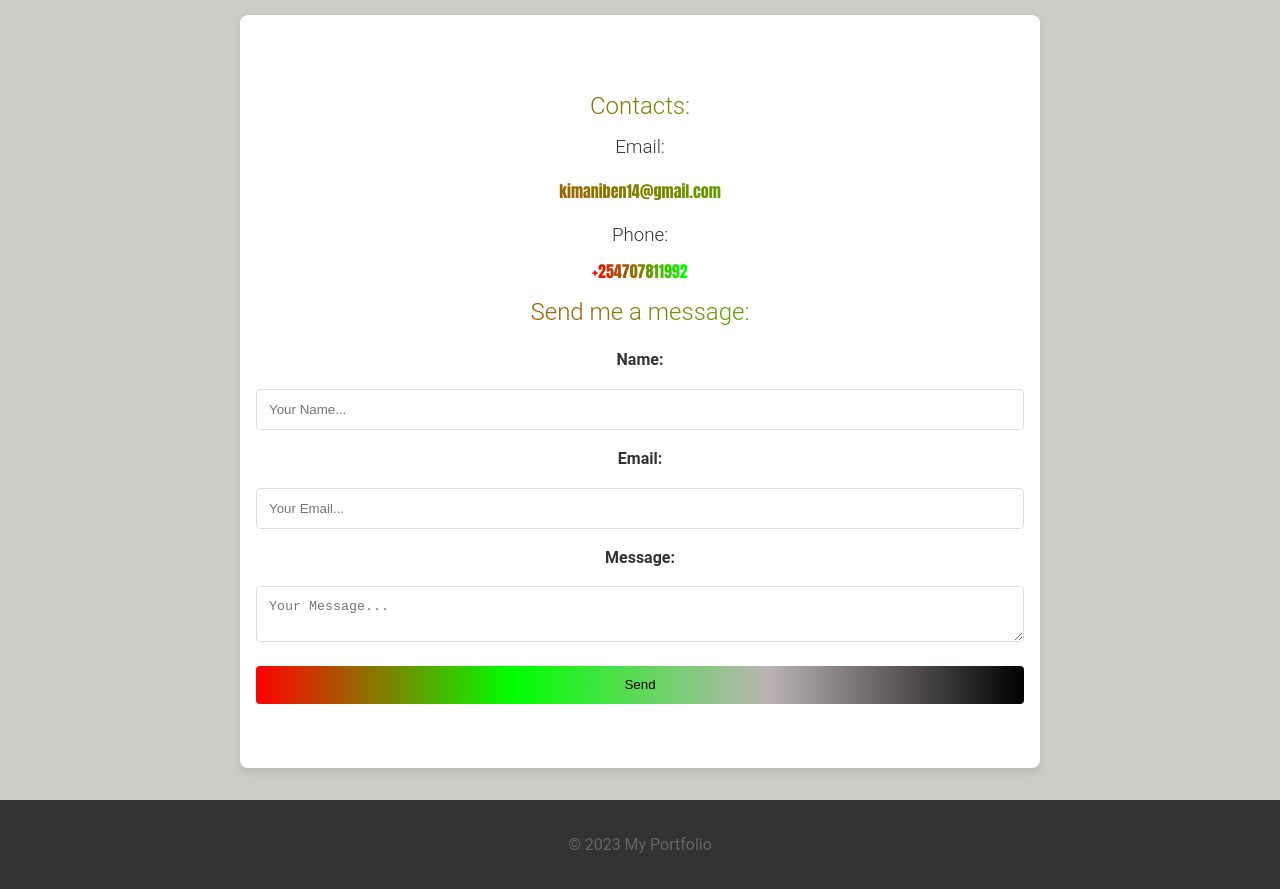
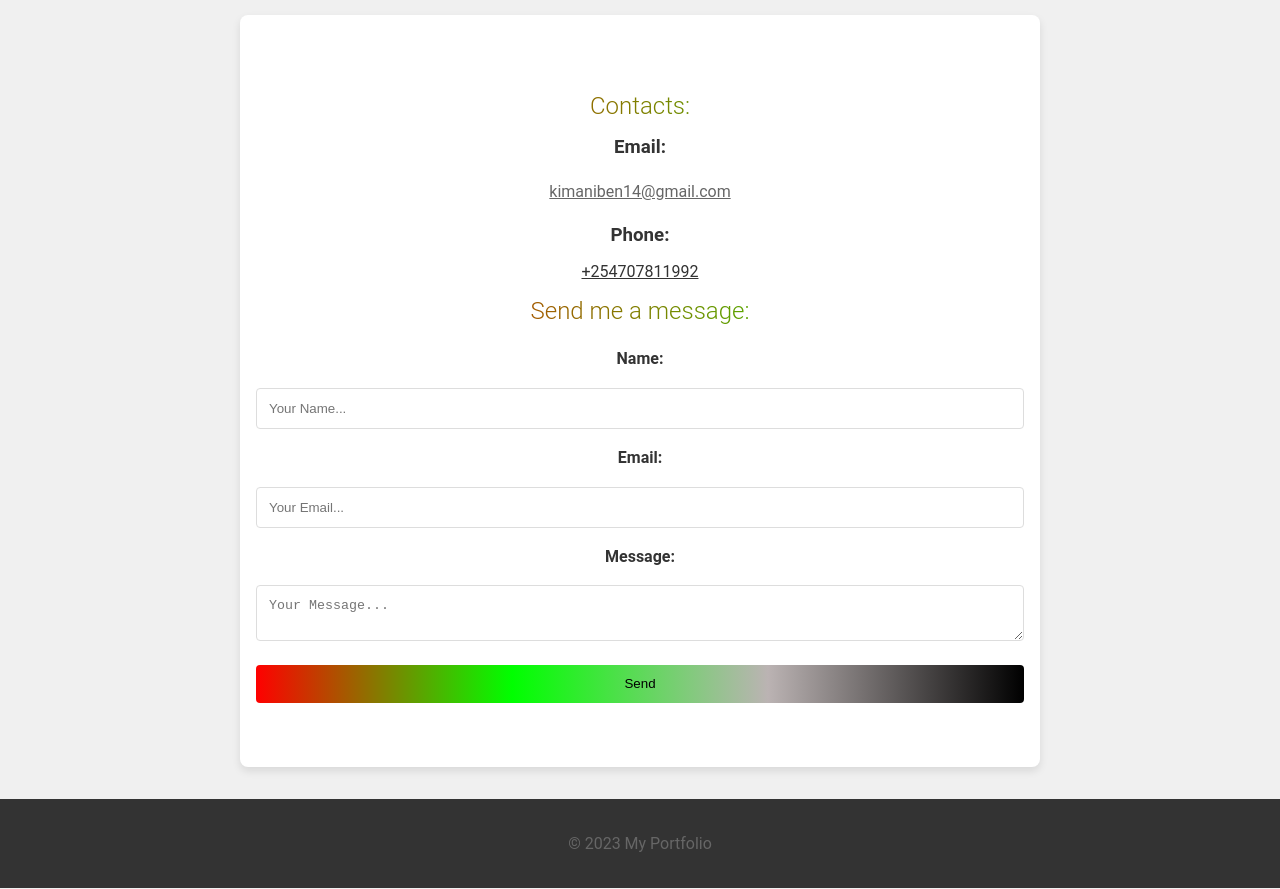
Before and after one commit to Ben1464/Portifolio-react, a React (Create React App) app: page / in a window 1280 px wide. Shown: the part 1600-2489 px from the top of the page. Built offline with nearby package versions, Linux system fonts and the light colour scheme.

Commit message:
updated the bacground color of the index.css

```diff
--- a/src/components/Contacts.js
+++ b/src/components/Contacts.js
@@ -8,13 +8,13 @@ const Contacts = () => {
 <h2><u>Contacts: </u></h2>
         <div class="contact-info">
             <div class="contact-item">
-                <h3>Email:</h3>
+                <h3><b>Email:</b></h3>
                 {/* <p><a href="mailto:youremail@example.com">salescoffee@greenlife.co.ke</a></p> */}
-                <p className='blinking-link'><a href="mailto:youremail@example.com">kimaniben14@gmail.com</a></p>
+                <p className='blinking-link2'><a href="mailto:youremail@example.com"><u>kimaniben14@gmail.com</u></a></p>
             </div>
             <div class="contact-item">
-                <h3>Phone:</h3>
-                <a className='blinking-link' href="tel:+254707811992"><i class="fas fa-phone"></i> +254707811992</a>
+                <h3><b>Phone:</b></h3>
+                <a className='blinking-link2' href="tel:+254707811992"><i class="fas fa-phone"></i> <u>+254707811992</u></a>
 
 
             </div>
--- a/src/index.css
+++ b/src/index.css
@@ -3,7 +3,7 @@
 body {
   margin: 0;
   font-family: 'Roboto', sans-serif;
-  background-color: #cccec3;
+  background-color: #f0f0f0;
   color: #333;
   line-height: 1.6;
 }
--- a/src/styles/Message.css
+++ b/src/styles/Message.css
@@ -13,6 +13,6 @@
   }
 
   /* Apply animation to the blinking link */
-  .blinking-link {
+  .blinking-link2 {
     animation: blink 1s infinite;
   }
```
